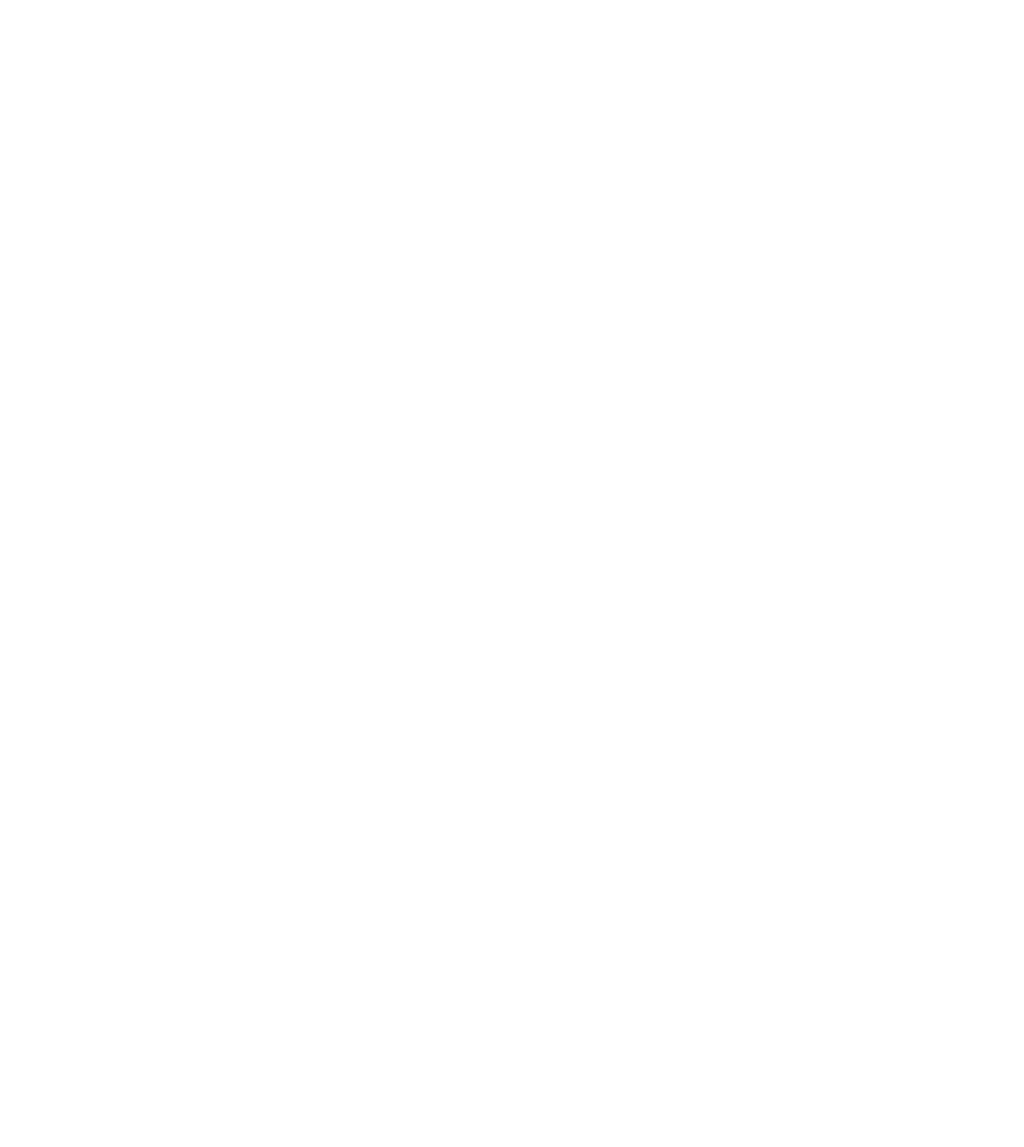
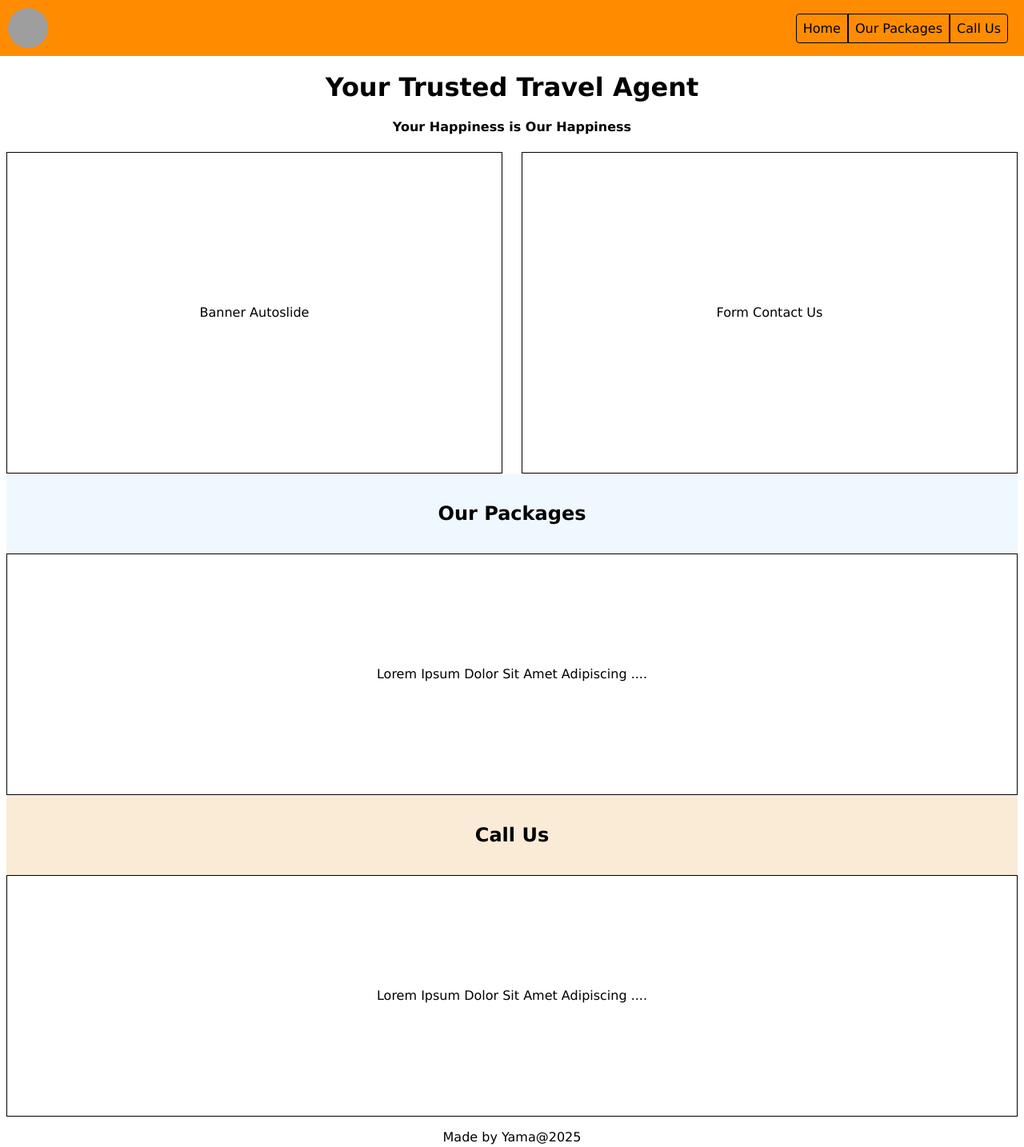
Before and after one commit to revou-fundamental-course/17-feb-25-CitraYS, a plain HTML site: page index.html in a window 1280 px wide. Shown: the whole page at 80% size. Before the commit the page ends 800 px from the top, so only its background shows below. Drawn offline with Linux system fonts and the light colour scheme; grey boxes are pictures that could not be loaded.

Commit message:
RevoU Mini Course

```diff
--- a/css/styles.css
+++ b/css/styles.css
@@ -0,0 +1,113 @@
+/* Ini CSS External */
+
+body {
+    font-family: Verdana, Geneva, Tahoma, sans-serif;
+}
+
+main{
+    margin-top: 80px;
+}
+
+.main-header {
+    top: 0;
+    left: 0;
+    position: fixed;
+    margin-top: 0px;
+    padding-top: 10px;
+    padding-bottom: 10px;
+    width: 100%;
+    z-index: 1000;
+    background-color: darkorange;
+    display: flex;
+    justify-content: space-between;
+    align-items: center;
+}
+
+.logo-company {
+    margin-left: 10px;
+    height: 50px;
+    width: 50px;
+    background-image: url(https://picsum.photos/500);
+    background-size: cover;
+    border-radius: 50%;
+}
+
+nav {
+    display: flex;
+    margin-right: 20px;
+}
+
+nav>a {
+    border: 1px solid;
+    color: black;
+    text-decoration: none;
+    padding: 8px;
+    border-radius: 4px;
+}
+
+.no-border-radius {
+    border-radius: 0px;
+}
+
+.no-border-radius-right {
+    border-top-left-radius: 4px;
+    border-top-right-radius: 0px;
+    border-bottom-right-radius: 0px;
+    border-bottom-left-radius: 4px;
+}
+
+.no-border-radius-left {
+    border-top-left-radius: 0px;
+    border-top-right-radius: 4px;
+    border-bottom-right-radius: 4px;
+    border-bottom-left-radius: 0px;
+}
+
+main>header {
+    text-align: center;
+}
+
+.main-content {
+    display: flex;
+    gap: 24px;
+}
+
+.main-container {
+    border: 1px solid;
+    height: 400px;
+    flex: 1;
+    align-content: center;
+    text-align: center;
+}
+
+#our-package-section>header {
+    height: 100px;
+    align-content: center;
+    text-align: center;
+    background-color: aliceblue;
+}
+
+.our-package-content {
+    border: 1px solid;
+    height: 300px;
+    align-content: center;
+    text-align: center;
+}
+
+#call-us-section>header {
+    height: 100px;
+    align-content: center;
+    text-align: center;
+    background-color: antiquewhite;
+}
+
+.call-us-content {
+    border: 1px solid;
+    height: 300px;
+    align-content: center;
+    text-align: center;
+}
+
+footer {
+    text-align: center;
+}
--- a/index.html
+++ b/index.html
@@ -1,12 +1,79 @@
 <!DOCTYPE html>
 <html lang="en">
+
 <head>
     <meta charset="UTF-8">
     <meta name="viewport" content="width=device-width, initial-scale=1.0">
-    <title>RevoU Mini Course - Aliya Ponsel</title>
+    <title>Document</title>
+
+    <!-- CSS -->
+    <link rel="stylesheet" href="css/styles.css">
 </head>
+
 <body>
-    <!--Konten Atas-->
-    <!--Konten Atas-->
+    <!-- Header & Navigation -->
+    <header class="main-header">
+        <!-- Logo Company -->
+        <div class="logo-company"></div>
+
+        <nav>
+            <a href="#" class="no-border-radius-right">Home</a>
+            <a href="#our-package-section" class="no-border-radius">Our Packages</a>
+            <a href="#call-us-section" class="no-border-radius-left">Call Us</a>
+        </nav>
+    </header>
+
+    <hr>
+
+    <!-- Main Content -->
+    <main>
+        <header>
+            <h1>Your Trusted Travel Agent</h1>
+
+            <h4>Your Happiness is Our Happiness</h4>
+        </header>
+
+        <section class="main-content">
+            <!-- Banner Autoslide -->
+            <aside class="main-container">
+                <p>Banner Autoslide</p>
+            </aside>
+
+            <!-- Form Contact Us -->
+            <aside class="main-container">
+                <p>Form Contact Us</p>
+            </aside>
+        </section>
+
+        <!-- Our Packages Section -->
+        <section id="our-package-section">
+            <header>
+                <h2>Our Packages</h2>
+            </header>
+
+            <!-- Content Our Packages -->
+            <article class="our-package-content">
+                <p>Lorem Ipsum Dolor Sit Amet Adipiscing ....</p>
+            </article>
+        </section>
+
+        <!-- Call Us Section -->
+        <section id="call-us-section">
+            <header>
+                <h2>Call Us</h2>
+            </header>
+
+            <!-- Content Call Us Packages -->
+            <article class="call-us-content">
+                <p>Lorem Ipsum Dolor Sit Amet Adipiscing ....</p>
+            </article>
+        </section>
+    </main>
+
+    <!-- Footer -->
+    <footer>
+        <p>Made by Yama@2025</p>
+    </footer>
 </body>
+
 </html>
```
